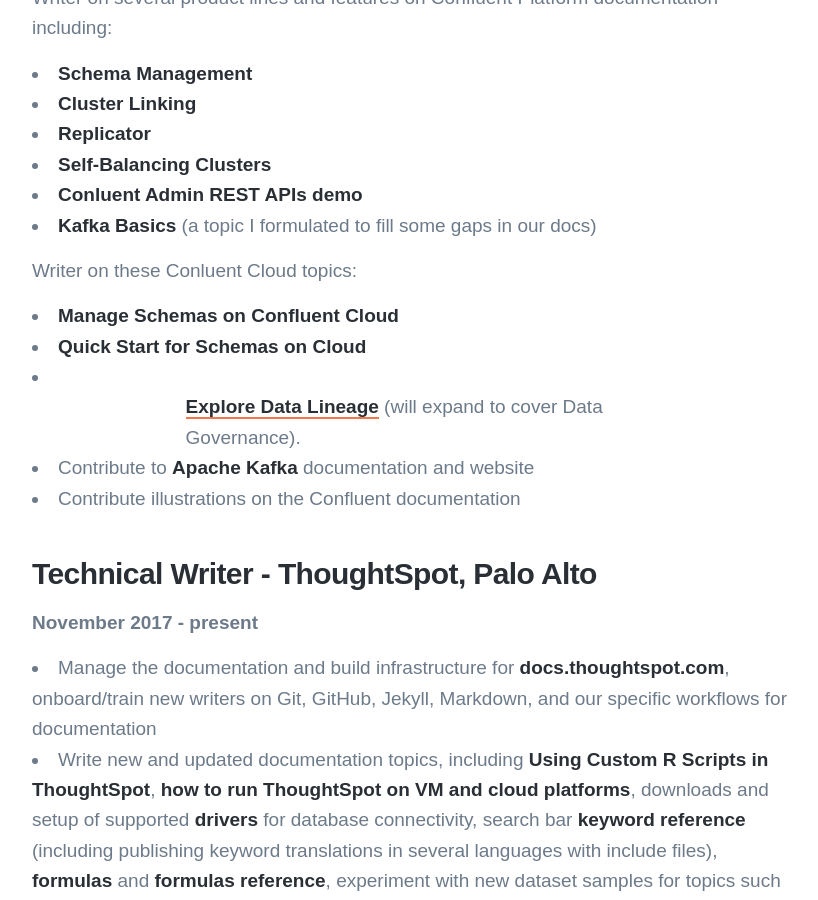
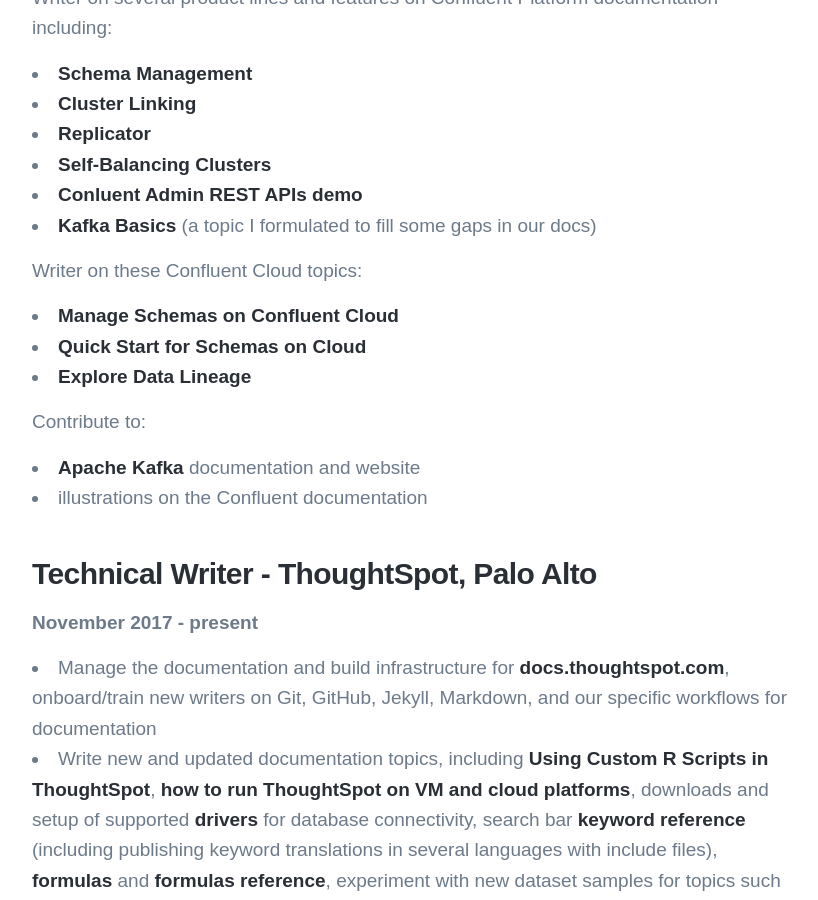
Before and after one commit to londoncalling/slow-motion-stories, a Jekyll site: the page built from _pages/portfolio.md, in a window 1280 px wide and 900 px high, scrolled down 491 px. Shown: the whole window, without its empty margins (224-1042 px from the left). Built offline with Jekyll 4.4.1, drawn with Linux system fonts in a browser that asks for light colours; nearby versions of some CDN libraries; some web fonts are replaced.

Commit message:
fixed formatting for writing samples
Signed-off-by: Victoria Bialas <vicky@confluent.io>

```diff
--- a/_pages/portfolio.md
+++ b/_pages/portfolio.md
@@ -17,13 +17,14 @@
 - [Conluent Admin REST APIs demo](https://github.com/confluentinc/demo-scene/tree/master/adminrest)
 - [Kafka Basics](https://docs.confluent.io/current/kafka/kafka-basics.html) (a topic I formulated to fill some gaps in our docs)
 
-Writer on these Conluent Cloud topics:
+Writer on these Confluent Cloud topics:
 - [Manage Schemas on Confluent Cloud](https://docs.confluent.io/cloud/current/client-apps/schemas-manage.html)
 - [Quick Start for Schemas on Cloud](https://docs.confluent.io/cloud/current/get-started/schema-registry.html)
-- [Explore Data Lineage](https://docs.confluent.io/cloud/current/data-governance/index.html) (will expand to cover Data Governance).
+- [Explore Data Lineage](https://docs.confluent.io/cloud/current/data-governance/index.html)
 
-- Contribute to [Apache Kafka](https://kafka.apache.org/) documentation and website
-- Contribute illustrations on the Confluent documentation
+Contribute to:
+- [Apache Kafka](https://kafka.apache.org/) documentation and website
+- illustrations on the Confluent documentation
 
 ### Technical Writer - ThoughtSpot, Palo Alto
 
```
